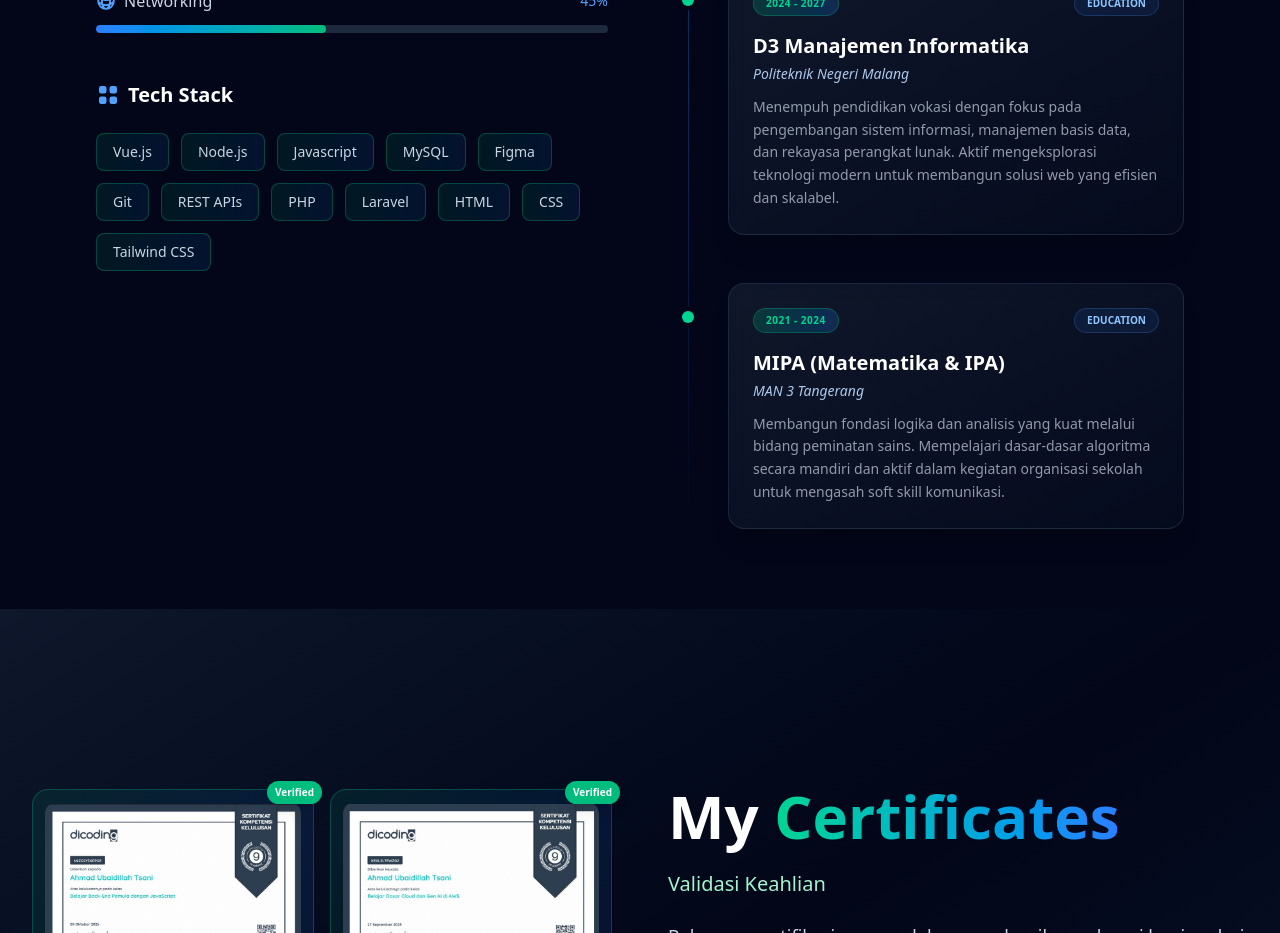
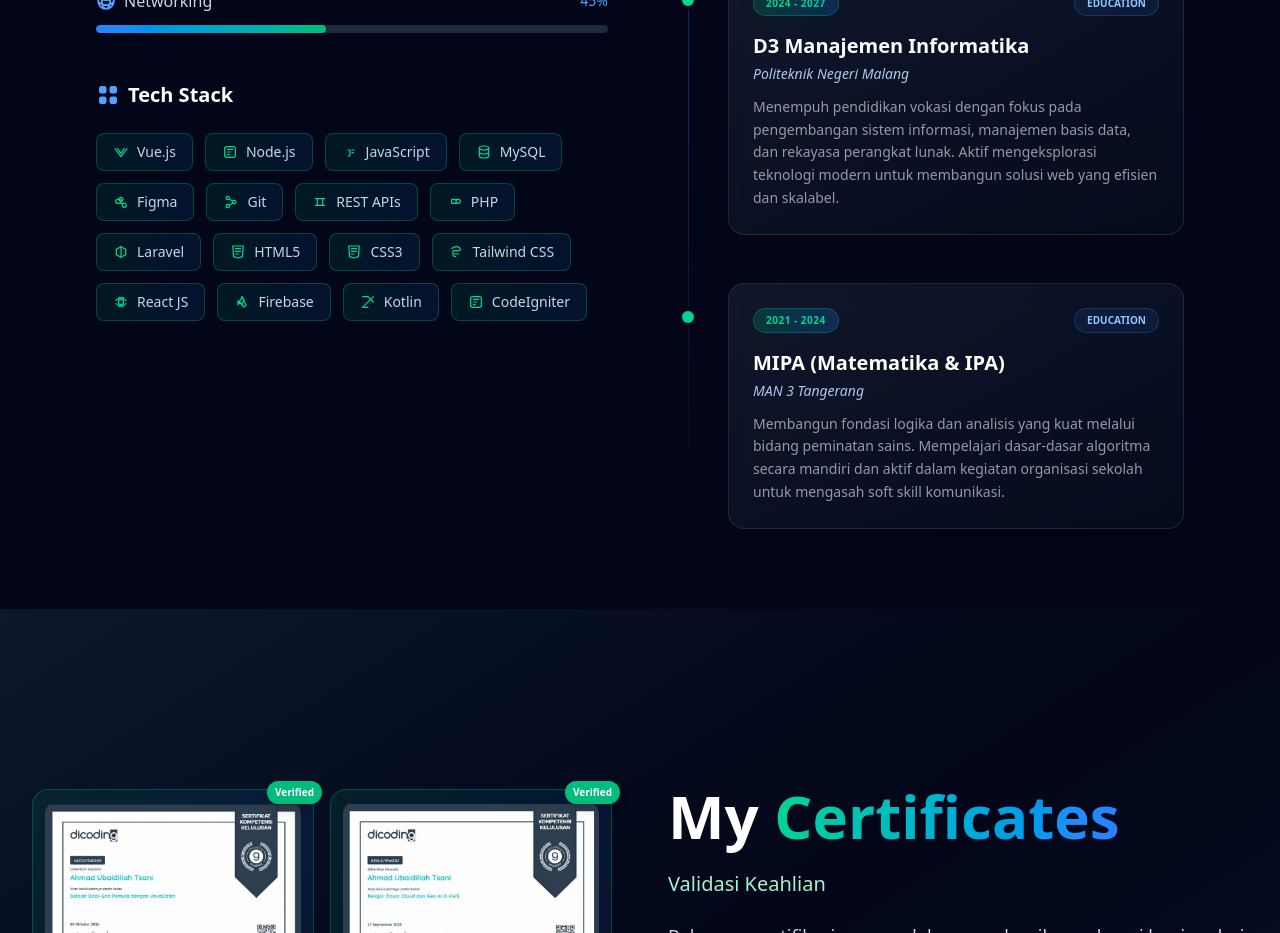
Before and after one commit to Madiennasaa/portov2, a Vue app: page / in a window 1280 px wide. Shown: the part 2660-3593 px from the top of the page. Built offline with nearby package versions, Linux system fonts and the light colour scheme.

Commit message:
fix: improve project card tech stack overflow

```diff
--- a/src/components/ExperienceSkills.vue
+++ b/src/components/ExperienceSkills.vue
@@ -46,9 +46,13 @@
                             Tech Stack
                         </h4>
                         <div class="flex flex-wrap gap-3">
-                            <span v-for="tech in techStack" :key="tech"
-                            class="px-4 py-2 bg-gradient-to-r from-emerald-500/10 to-blue-500/10 border border-emerald-500/30 rounded-lg text-slate-300 text-sm font-medium hover:scale-105 hover:border-emerald-400/50 transition-all duration-300">
-                                {{ tech }}
+                            <span
+                                v-for="tech in techStack"
+                                :key="tech.name"
+                                class="inline-flex items-center gap-2 rounded-lg border border-emerald-500/30 bg-gradient-to-r from-emerald-500/10 to-blue-500/10 px-4 py-2 text-sm font-medium text-slate-300 transition-all duration-300 hover:scale-105 hover:border-emerald-400/50"
+                            >
+                                <span class="flex h-4 w-4 shrink-0 items-center justify-center text-emerald-400" v-html="tech.icon"></span>
+                                <span>{{ tech.name }}</span>
                             </span>
                         </div>
                     </div>
@@ -168,7 +172,22 @@ const skills = [
 ]
 
 const techStack = [
-    'Vue.js', 'Node.js', 'Javascript', 'MySQL', 'Figma', 'Git', 'REST APIs', 'PHP', 'Laravel', 'HTML', 'CSS', 'Tailwind CSS',
+    { name: 'Vue.js', icon: '<svg xmlns="http://www.w3.org/2000/svg" viewBox="0 0 24 24" fill="none" stroke="currentColor" stroke-width="1.8" stroke-linecap="round" stroke-linejoin="round" class="h-full w-full"><path d="M3 7l9 12 9-12" /><path d="M7 7l5 7 5-7" /></svg>' },
+    { name: 'Node.js', icon: '<svg xmlns="http://www.w3.org/2000/svg" viewBox="0 0 24 24" fill="none" stroke="currentColor" stroke-width="1.8" stroke-linecap="round" stroke-linejoin="round" class="h-full w-full"><rect x="4" y="4" width="16" height="16" rx="3" /><path d="M8 8h8" /><path d="M8 12h5" /><path d="M8 16h3" /></svg>' },
+    { name: 'JavaScript', icon: '<svg xmlns="http://www.w3.org/2000/svg" viewBox="0 0 24 24" fill="none" stroke="currentColor" stroke-width="1.8" stroke-linecap="round" stroke-linejoin="round" class="h-full w-full"><path d="M9 9h3v8a1 1 0 0 1-1 1H9" /><path d="M15 9h3" /><path d="M15 13h2" /></svg>' },
+    { name: 'MySQL', icon: '<svg xmlns="http://www.w3.org/2000/svg" viewBox="0 0 24 24" fill="none" stroke="currentColor" stroke-width="1.8" stroke-linecap="round" stroke-linejoin="round" class="h-full w-full"><ellipse cx="12" cy="6" rx="7" ry="3" /><path d="M5 6v6c0 1.7 3.1 3 7 3s7-1.3 7-3V6" /><path d="M5 12v6c0 1.7 3.1 3 7 3s7-1.3 7-3v-6" /></svg>' },
+    { name: 'Figma', icon: '<svg xmlns="http://www.w3.org/2000/svg" viewBox="0 0 24 24" fill="none" stroke="currentColor" stroke-width="1.8" stroke-linecap="round" stroke-linejoin="round" class="h-full w-full"><path d="M12 5a3 3 0 0 1 0 6 3 3 0 0 1 0-6z" /><path d="M7 14a3 3 0 0 1 0-6h5v6H7z" /><path d="M12 14h5a3 3 0 1 1-3 3v-3z" /></svg>' },
+    { name: 'Git', icon: '<svg xmlns="http://www.w3.org/2000/svg" viewBox="0 0 24 24" fill="none" stroke="currentColor" stroke-width="1.8" stroke-linecap="round" stroke-linejoin="round" class="h-full w-full"><circle cx="7" cy="6" r="2.5" /><circle cx="17" cy="12" r="2.5" /><circle cx="7" cy="18" r="2.5" /><path d="M9.5 7.5 14.5 10.5" /><path d="M9.5 16.5 14.5 13.5" /></svg>' },
+    { name: 'REST APIs', icon: '<svg xmlns="http://www.w3.org/2000/svg" viewBox="0 0 24 24" fill="none" stroke="currentColor" stroke-width="1.8" stroke-linecap="round" stroke-linejoin="round" class="h-full w-full"><path d="M5 7h14" /><path d="M5 17h14" /><path d="M8 7v10" /><path d="M16 7v10" /></svg>' },
+    { name: 'PHP', icon: '<svg xmlns="http://www.w3.org/2000/svg" viewBox="0 0 24 24" fill="none" stroke="currentColor" stroke-width="1.8" stroke-linecap="round" stroke-linejoin="round" class="h-full w-full"><path d="M7 8h4a3 3 0 0 1 0 6H7z" /><path d="M13 8h4a3 3 0 0 1 0 6h-4" /></svg>' },
+    { name: 'Laravel', icon: '<svg xmlns="http://www.w3.org/2000/svg" viewBox="0 0 24 24" fill="none" stroke="currentColor" stroke-width="1.8" stroke-linecap="round" stroke-linejoin="round" class="h-full w-full"><path d="M5 8l7-4 7 4" /><path d="M5 16l7 4 7-4" /><path d="M5 8v8" /><path d="M19 8v8" /><path d="M12 4v16" /></svg>' },
+    { name: 'HTML5', icon: '<svg xmlns="http://www.w3.org/2000/svg" viewBox="0 0 24 24" fill="none" stroke="currentColor" stroke-width="1.8" stroke-linecap="round" stroke-linejoin="round" class="h-full w-full"><path d="M4 3h16l-1.4 16-6.6 2-6.6-2L4 3z" /><path d="M8 7h8" /><path d="M8 11h8" /><path d="M8 15h5" /></svg>' },
+    { name: 'CSS3', icon: '<svg xmlns="http://www.w3.org/2000/svg" viewBox="0 0 24 24" fill="none" stroke="currentColor" stroke-width="1.8" stroke-linecap="round" stroke-linejoin="round" class="h-full w-full"><path d="M4 3h16l-1.4 16-6.6 2-6.6-2L4 3z" /><path d="M8 7h8" /><path d="M8 11h8" /><path d="M8 15h4" /></svg>' },
+    { name: 'Tailwind CSS', icon: '<svg xmlns="http://www.w3.org/2000/svg" viewBox="0 0 24 24" fill="none" stroke="currentColor" stroke-width="1.8" stroke-linecap="round" stroke-linejoin="round" class="h-full w-full"><path d="M4 7c2-2 4.5-3 7-3 2.8 0 4.8 1 5.8 2.8C18 8.7 16.6 10 14 10H8c-1.2 0-2.5 1-2.5 2.5S6.8 15 8 15h6" /><path d="M10 19c-2 0-3.5-1-4.5-3" /></svg>' },
+    { name: 'React JS', icon: '<svg xmlns="http://www.w3.org/2000/svg" viewBox="0 0 24 24" fill="none" stroke="currentColor" stroke-width="1.8" stroke-linecap="round" stroke-linejoin="round" class="h-full w-full"><circle cx="12" cy="12" r="4" /><path d="M4.5 9.5c2.8-2.8 6.8-4.4 10.5-4.4" /><path d="M4.5 14.5c2.8 2.8 6.8 4.4 10.5 4.4" /><path d="M19.5 9.5c-2.8-2.8-6.8-4.4-10.5-4.4" /><path d="M19.5 14.5c-2.8 2.8-6.8 4.4-10.5 4.4" /></svg>' },
+    { name: 'Firebase', icon: '<svg xmlns="http://www.w3.org/2000/svg" viewBox="0 0 24 24" fill="none" stroke="currentColor" stroke-width="1.8" stroke-linecap="round" stroke-linejoin="round" class="h-full w-full"><path d="M6 16.5 12 4l3 5-3 7-6-6z" /><path d="M12 4l6 12.5-3 3L9 13" /></svg>' },
+    { name: 'Kotlin', icon: '<svg xmlns="http://www.w3.org/2000/svg" viewBox="0 0 24 24" fill="none" stroke="currentColor" stroke-width="1.8" stroke-linecap="round" stroke-linejoin="round" class="h-full w-full"><path d="M4 20L20 4" /><path d="M4 4h8l8 8" /><path d="M4 20h8" /></svg>' },
+    { name: 'CodeIgniter', icon: '<svg xmlns="http://www.w3.org/2000/svg" viewBox="0 0 24 24" fill="none" stroke="currentColor" stroke-width="1.8" stroke-linecap="round" stroke-linejoin="round" class="h-full w-full"><rect x="4" y="4" width="16" height="16" rx="3" /><path d="M8 8h8" /><path d="M8 12h5" /><path d="M8 16h3" /></svg>' },
 ]
 
 const experience = [
--- a/src/components/Projects.vue
+++ b/src/components/Projects.vue
@@ -52,25 +52,25 @@
                             />
 
                             <!-- Overlay -->
-                            <div class="absolute inset-0 bg-gradient-to-t from-slate-950 from-50% via-slate-950/80 to-slate-950/40 opacity-0 group-hover:opacity-100 transition-opacity duration-400 flex flex-col justify-end p-6">
+                            <div class="absolute inset-0 bg-gradient-to-t from-slate-950 from-50% via-slate-950/80 to-slate-950/40 opacity-0 group-hover:opacity-100 transition-opacity duration-400 flex flex-col justify-end p-4 sm:p-6 overflow-hidden">
                                 <!-- Tags -->
-                                <div class="flex flex-wrap gap-2 mb-3 translate-y-3 opacity-0 group-hover:translate-y-0 group-hover:opacity-100 transition-all duration-300 delay-[50ms]">
+                                <div class="flex flex-wrap gap-2 mb-3 w-full max-w-full translate-y-3 opacity-0 group-hover:translate-y-0 group-hover:opacity-100 transition-all duration-300 delay-[50ms]">
                                     <span
                                         v-for="tag in project.tags"
                                         :key="tag"
-                                        class="inline-block text-[10px] px-2 py-1 rounded-full bg-slate-700/80 text-slate-200 border border-slate-500/50 font-medium whitespace-nowrap"
+                                        class="inline-flex items-center rounded-full border border-slate-500/50 bg-slate-700/80 px-2.5 py-1 text-[10px] font-medium text-slate-200 whitespace-nowrap"
                                     >
                                         {{ tag }}
                                     </span>
                                 </div>
 
                                 <!-- Title -->
-                                <h3 class="text-white font-bold text-lg mb-2 translate-y-3 opacity-0 group-hover:translate-y-0 group-hover:opacity-100 transition-all duration-300 delay-[100ms]">
+                                <h3 class="text-white font-bold text-lg mb-2 translate-y-3 opacity-0 group-hover:translate-y-0 group-hover:opacity-100 transition-all duration-300 delay-[100ms] break-words">
                                     {{ project.title }}
                                 </h3>
 
                                 <!-- Description -->
-                                <p class="text-slate-300 text-sm leading-relaxed mb-4 translate-y-3 opacity-0 group-hover:translate-y-0 group-hover:opacity-100 transition-all duration-300 delay-[150ms]">
+                                <p class="text-slate-300 text-sm leading-relaxed mb-4 translate-y-3 opacity-0 group-hover:translate-y-0 group-hover:opacity-100 transition-all duration-300 delay-[150ms] break-words">
                                     {{ project.description }}
                                 </p>
 
@@ -79,7 +79,7 @@
                                     :href="project.link"
                                     target="_blank"
                                     rel="noopener noreferrer"
-                                    class="inline-flex items-center text-emerald-400 font-semibold text-sm translate-y-3 opacity-0 group-hover:translate-y-0 group-hover:opacity-100 transition-all duration-300 delay-[200ms]"
+                                    class="inline-flex items-center self-start text-emerald-400 font-semibold text-sm translate-y-3 opacity-0 group-hover:translate-y-0 group-hover:opacity-100 transition-all duration-300 delay-[200ms] mt-auto"
                                     @click.stop
                                 >
                                     View on GitHub
```
